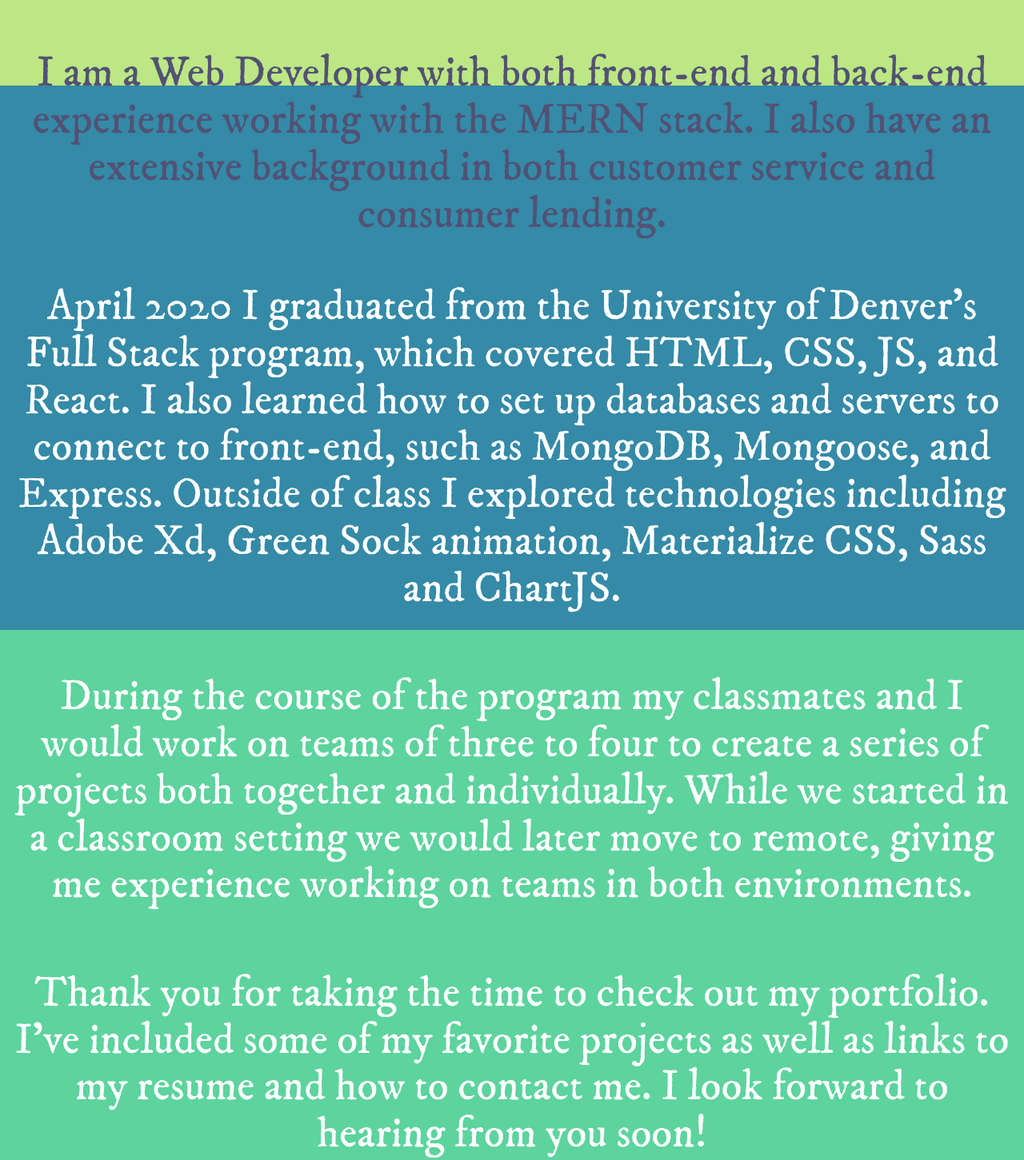
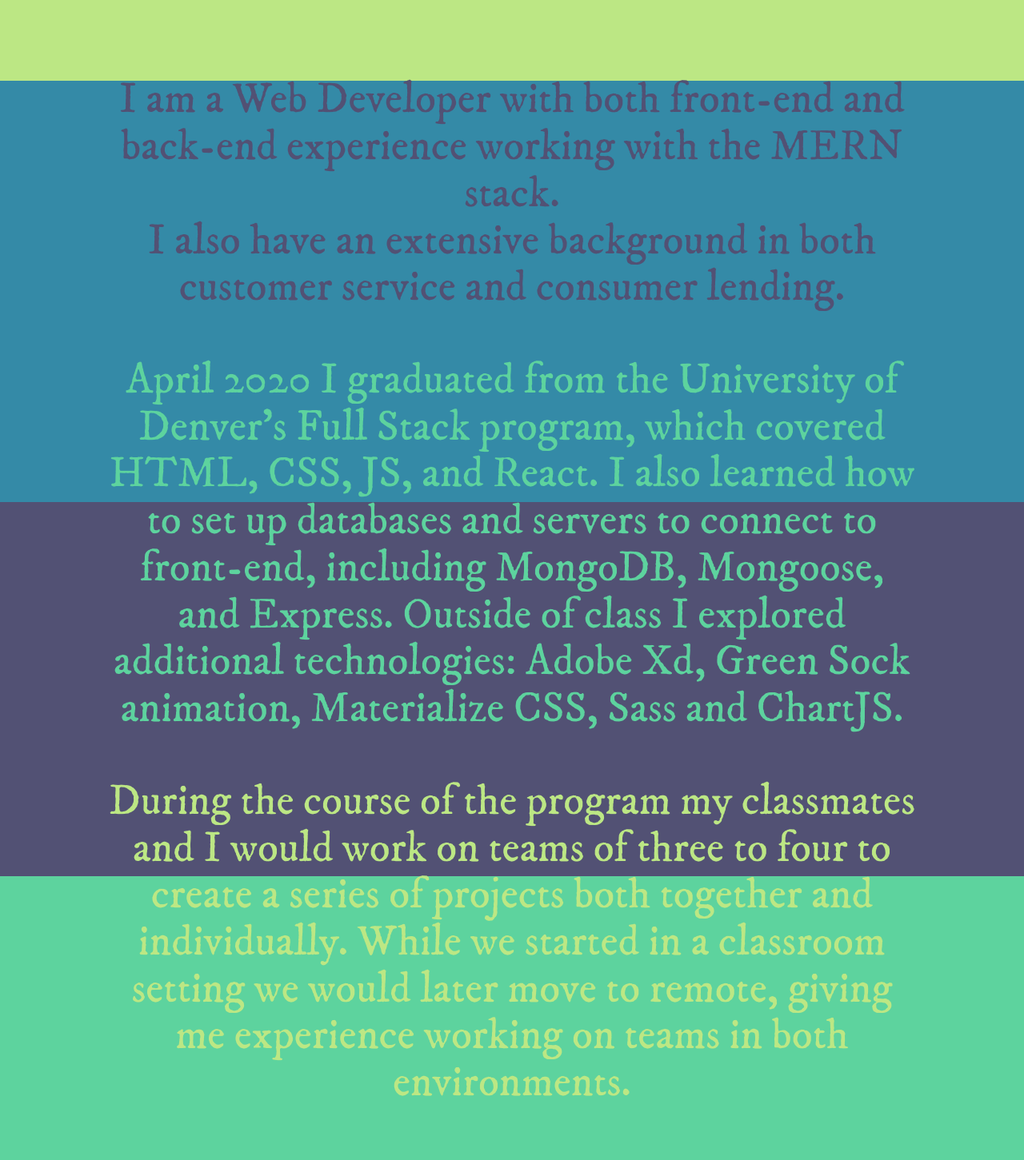
Before and after one commit to missjody/ReactPortfolio, a React (Create React App) app in the folder client/: page / in a window 1280 px wide. Shown: the part 1179-2630 px from the top of the page at 80% size. Built offline with nearby package versions, Linux system fonts and the light colour scheme.

Commit message:
working on mobile responsiveness

```diff
--- a/client/src/App.css
+++ b/client/src/App.css
@@ -19,18 +19,50 @@
 
 #mern{
   background-color: #BCE784;
+  margin-top: -22.5rem;
+  padding-top: 25rem;
+}
+
+#mernFont {
+  color: #525174;
+  padding-left: 8rem;
+  padding-right: 8rem;
+}
+
+#grad {
+  background-color: #348AA7;
+  margin-top: -20rem;
+  padding-top: 15rem;
+}
+
+#gradFont {
+  color: #5DD39E;
+  padding-left: 8rem;
+  padding-right: 8rem;
+}
+
+#course {
+  margin-top: -20rem;
+  padding-top: 15rem ;
+  background-color: #525174;
+}
+
+#courseFont {
+  color: #BCE784;
+  padding-left: 8rem;
+  padding-right: 8rem;
+}
+
+#thanks {
   margin-top: -15.5rem;
   padding-top: 15rem;
 }
 
-#mernFont {
-  color: #525174;
-}
-
-#grad {
-  background-color: #348AA7;
-  margin-top: -15.5rem;
-  padding-top: 11rem;
+#thanksFont {
+  padding-left: 8rem;
+  padding-right: 8rem;
+  padding-bottom: 5rem;
+  color: #513b56;
 }
 
 body {
@@ -89,9 +121,18 @@
   text-align: center;
 }
 
-h1, h2, h3, h4, h5, p {
+h1, h2, h3, h4, p {
   font-family: 'IM Fell DW Pica', serif;
   color: #FFFFFF;
+}
+
+h5 {
+  font-family: 'IM Fell DW Pica', serif;
+  color: #BCE784;
+}
+
+i.hamburger {
+  color: #bce784;
 }
 
 p {
@@ -141,14 +182,154 @@
   height: 50%
 }
 
-nav .nav-wrapper {
+nav .nav-wrapper  {
   background: #513B56;
+  color: #BCE784 !important;
 }
+
+@media screen and (max-width: 2560px) {
+
+  #mern{
+    background-color: #BCE784;
+    margin-top: -37.8rem;
+    padding-top: 37rem;
+  }
+
+  #grad {
+    background-color: #348AA7;
+    margin-top: -32rem;
+    padding-top: 32rem;
+  }
+
+  #course {
+    margin-top: -31rem;
+    padding-top: 23rem ;
+    background-color: #525174;
+  }
+
+  #thanks {
+    margin-top: -25.5rem;
+    padding-top: 25rem;
+  }
+
+}
+
+@media screen and (max-width: 1628px) {
+
+  #imgContainer {
+    left: 25rem;
+  }
+
+  #mern{
+    background-color: #BCE784;
+    margin-top: -24rem;
+    padding-top: 26rem;
+  }
+
+  #grad {
+    background-color: #348AA7;
+    margin-top: -25rem;
+    padding-top: 20rem;
+  }
+
+  #course {
+    margin-top: -25rem;
+    padding-top: 15rem ;
+    background-color: #525174;
+  }
+
+  #thanks {
+    margin-top: -25rem;
+    padding-top: 25rem;
+  }
+
+  }
+
+  @media screen and (max-width: 1440px) {
+
+    #imgContainer {
+      left: 30rem;
+    }
+
+    #mern{
+      background-color: #BCE784;
+      margin-top: -21.3rem;
+      padding-top: 23rem;
+    }
+
+    #grad {
+      background-color: #348AA7;
+      margin-top: -22rem;
+      padding-top: 18rem;
+    }
+
+    #course {
+      margin-top: -22rem;
+      padding-top: 15rem ;
+      background-color: #525174;
+    }
+
+    #thanks {
+      margin-top: -22rem;
+      padding-top: 22rem;
+    }
+
+    }
+
+    @media screen and (max-width: 1024px) {
+
+      #mern{
+        background-color: #BCE784;
+        margin-top: -15.7rem;
+        padding-top: 15rem;
+      }
+
+      #grad {
+        background-color: #348AA7;
+        margin-top: -15rem;
+        padding-top: 11rem;
+      }
+
+      #course {
+        margin-top: -17rem;
+        padding-top: 13rem ;
+        background-color: #525174;
+      }
+
+      #thanks {
+        margin-top: -17rem;
+        padding-top: 17rem;
+      }
+
+      }
 
 @media screen and (max-width: 768px) {
   #imgContainer {
     right: 0rem;
     left: 24rem;
+  }
+
+  #mern{
+    background-color: #BCE784;
+    margin-top: -12.1rem;
+    padding-top: 10rem;
+  }
+
+  #grad {
+    background-color: #348AA7;
+    margin-top: -13rem;
+    padding-top: 9rem;
+  }
+
+  #course {
+    margin-top: -13rem;
+    padding-top: 10rem ;
+    background-color: #525174;
+  }
+
+  #thanks {
+    margin-top: -12.1rem;
+    padding-top: 17rem;
   }
 }
 
@@ -159,4 +340,27 @@
     left: 5rem;
     top: 1rem;
   }
+
+  #mern{
+    background-color: #BCE784;
+    margin-top: -6.7rem;
+    padding-top: 10rem;
+  }
+
+  #grad {
+    background-color: #348AA7;
+    margin-top: -8rem;
+    padding-top: 9rem;
+  }
+
+  #course {
+    margin-top: -8rem;
+    padding-top: 8rem ;
+    background-color: #525174;
+  }
+
+  #thanks {
+    margin-top: -8rem;
+    padding-top: 8rem;
+  }
 }
--- a/client/src/components/Navbar/Navbar.js
+++ b/client/src/components/Navbar/Navbar.js
@@ -25,7 +25,7 @@
       <nav>
         <div className="nav-wrapper">
           {/* changed to span from a with an href="#" */}
-          <a href="#" data-target="slide-out" className="js-trigger sidenav-trigger show-on-med"><i className="material-icons">menu</i></a>
+          <a href="#" data-target="slide-out" className="js-trigger sidenav-trigger show-on-med"><i className="material-icons hamburger">menu</i></a>
           <ul className="right hide-on-med-and-down active">
             <li><a href="/home"><h5> Go Back</h5></a></li>
             <li><a href="/projects"><h5>Projects</h5></a></li>
--- a/client/src/pages/Home.js
+++ b/client/src/pages/Home.js
@@ -1,52 +1,27 @@
 import React from "react";
 
 const Home = () => {
+
+
   return (
-
-    // <div className="container">
-    //   <div className="section">
-
-    //     <div className="row">
-    //       <div className="col s12 m4">
-    //         <img src="./images/me.jpg"
-    //           alt="miss jody headshot, wearing a gold sweater"
-    //           className="circle responsive-img" id="profileImg" />
-    //       </div>
-
-    //       <div className="col s12 m8">
-    //         <h4 id="darkOrange">about jody</h4>
-    //         <p className="left-align light"> I've finally found a way to bring together my background in both programming and
-    //         my passion for visual art by attending the University of Denver's Coding Bootcamp. This journey has taught me the skills needed to be a MERN stack developer.
-    //         In the future, at my ideal company, I will work closely with other creatives, assisting with bringing their creative to life while I continue to grow my skills
-    //         as a developer and artist.
-    //       </p>
-    //         <p> The degree I recieved from Oklahoma State University in 2012 was for a Bachelor of Fine Arts with a focus in Watercolor. I have found being right brained and having
-    //         this creative backround helps me work well with other developers, giving a think-outside-the-box approach to whatever issue the team is tackling. With over fifteen years
-    //         of customer service experience I also find that my excellent written and oral communication skills are important soft skills to bring to the table.
-    //         </p>
-    //       </div>
-    //     </div>
-
-    //   </div>
-    // </div>
 
     <div>
       <div className="wave-container">
 
         <div className="row">
-          <div className="col s12 m4">
+          <div className="col s12 m4 push-m1 push-l2 push-xl3">
             <h1 id="hello">Hello</h1>
           </div>
         </div>
 
         <div className="row">
-          <div className="col s12 m6 push-m1">
+          <div className="col s12 m6 push-m2 push-l3 push-xl3">
             <h1 id="myNameIs">my name is</h1>
           </div>
         </div>
 
         <div className="row">
-          <div className="col s12 m6 push-m3">
+          <div className="col s12 m6 push-m3 push-l4  push-xl3">
             <h1 id="name">Jody Russell</h1>
           </div>
         </div>
@@ -57,8 +32,6 @@
             id="profileImg" />
         </div>
         <svg xmlns="http://www.w3.org/2000/svg" viewBox="0 0 1440 320"><path fill="#5DD39E" fill-opacity="1" d="M0,0L48,53.3C96,107,192,213,288,256C384,299,480,277,576,234.7C672,192,768,128,864,138.7C960,149,1056,235,1152,256C1248,277,1344,235,1392,213.3L1440,192L1440,0L1392,0C1344,0,1248,0,1152,0C1056,0,960,0,864,0C768,0,672,0,576,0C480,0,384,0,288,0C192,0,96,0,48,0L0,0Z"></path></svg>
-
-
       </div>
 
 
@@ -66,7 +39,7 @@
         <div className="col s12 center-align">
           <h2 id="mernFont">I am a Web Developer with both front-end and
           back-end experience working with the MERN stack.
-          I also have an extensive background in both
+          <br />I also have an extensive background in both <br />
           customer service and consumer lending.
           </h2>
         </div>
@@ -75,31 +48,32 @@
 
       <div className="wave-container row" id="grad">
         <div className="col s12 center-align">
-          <h2>April 2020 I graduated from the University of Denver’s
+          <h2 id="gradFont">April 2020 I graduated from the University of Denver’s
           Full Stack program, which covered HTML, CSS, JS, and React.
           I also learned how to set up databases and servers to connect
-          to front-end, such as MongoDB, Mongoose, and Express.
-          Outside of class I explored technologies including Adobe Xd,
+          to front-end, including MongoDB, Mongoose, and Express.
+          Outside of class I explored additional technologies: Adobe Xd,
           Green Sock animation, Materialize CSS, Sass and ChartJS.
          </h2>
         </div>
-        <svg xmlns="http://www.w3.org/2000/svg" viewBox="0 0 1440 320"><path fill="#348AA7" fill-opacity="1" d="M0,256L30,213.3C60,171,120,85,180,74.7C240,64,300,128,360,170.7C420,213,480,235,540,229.3C600,224,660,192,720,197.3C780,203,840,245,900,266.7C960,288,1020,288,1080,282.7C1140,277,1200,267,1260,218.7C1320,171,1380,85,1410,42.7L1440,0L1440,0L1410,0C1380,0,1320,0,1260,0C1200,0,1140,0,1080,0C1020,0,960,0,900,0C840,0,780,0,720,0C660,0,600,0,540,0C480,0,420,0,360,0C300,0,240,0,180,0C120,0,60,0,30,0L0,0Z"></path></svg>
+        <svg xmlns="http://www.w3.org/2000/svg" viewBox="0 0 1440 320"><path fill="#348AA7" fill-opacity="1" d="M0,288L48,256C96,224,192,160,288,122.7C384,85,480,75,576,74.7C672,75,768,85,864,101.3C960,117,1056,139,1152,149.3C1248,160,1344,160,1392,160L1440,160L1440,0L1392,0C1344,0,1248,0,1152,0C1056,0,960,0,864,0C768,0,672,0,576,0C480,0,384,0,288,0C192,0,96,0,48,0L0,0Z"></path></svg>
       </div>
 
       <div className="wave-container row" id="course">
         <div className="col s12 center-align">
-          <h2>During the course of the program my classmates and I
+          <h2 id="courseFont">During the course of the program my classmates and I
           would work on teams of three to four to create a series
           of projects both together and individually. While we started
           in a classroom setting we would later move to remote,
           giving me experience working on teams in both environments.
         </h2>
         </div>
+        <svg xmlns="http://www.w3.org/2000/svg" viewBox="0 0 1440 320"><path fill="#525174" fill-opacity="1" d="M0,288L48,282.7C96,277,192,267,288,229.3C384,192,480,128,576,122.7C672,117,768,171,864,186.7C960,203,1056,181,1152,192C1248,203,1344,245,1392,266.7L1440,288L1440,0L1392,0C1344,0,1248,0,1152,0C1056,0,960,0,864,0C768,0,672,0,576,0C480,0,384,0,288,0C192,0,96,0,48,0L0,0Z"></path></svg>
       </div>
 
       <div className="wave-container row" id="thanks">
         <div className="col s12 center-align">
-          <h2>
+          <h2 id="thanksFont">
             Thank you for taking the time to check out my portfolio.
             I've included some of my favorite projects as well as links
             to my resume and how to contact me.
```
Also changed, not shown: client/src/components/Project/Project.js (+3 -51 lines).
